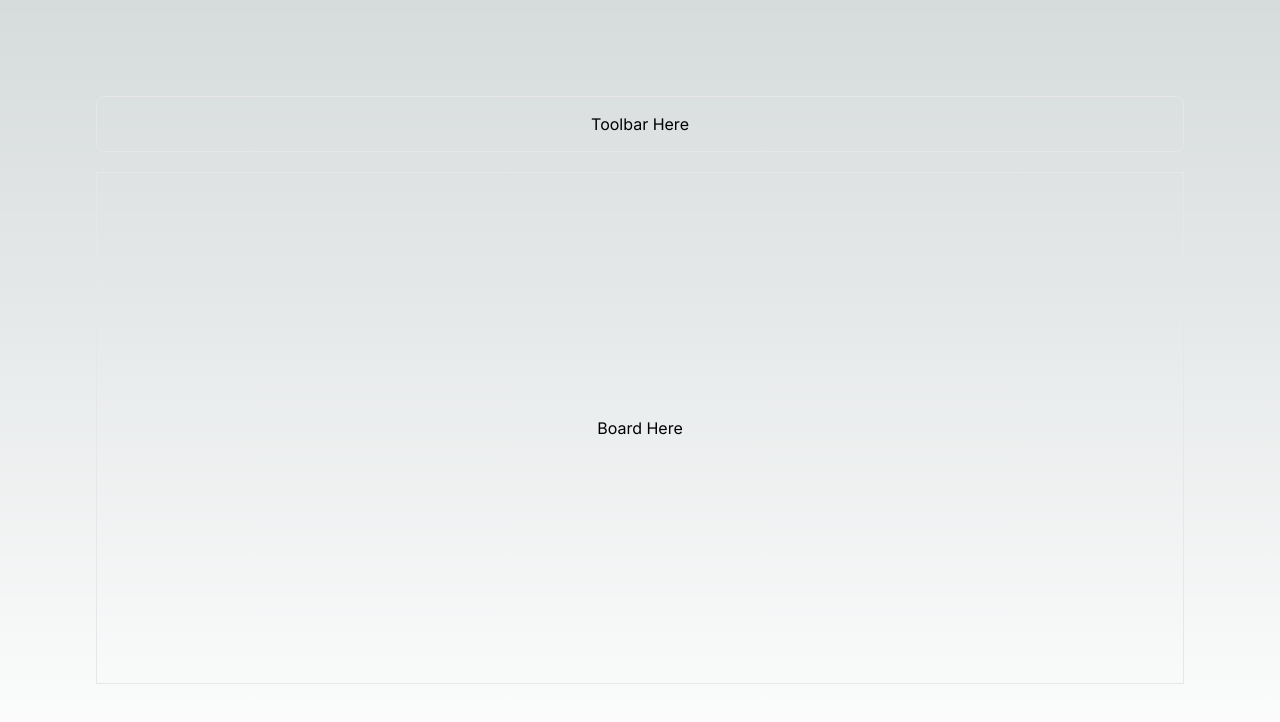
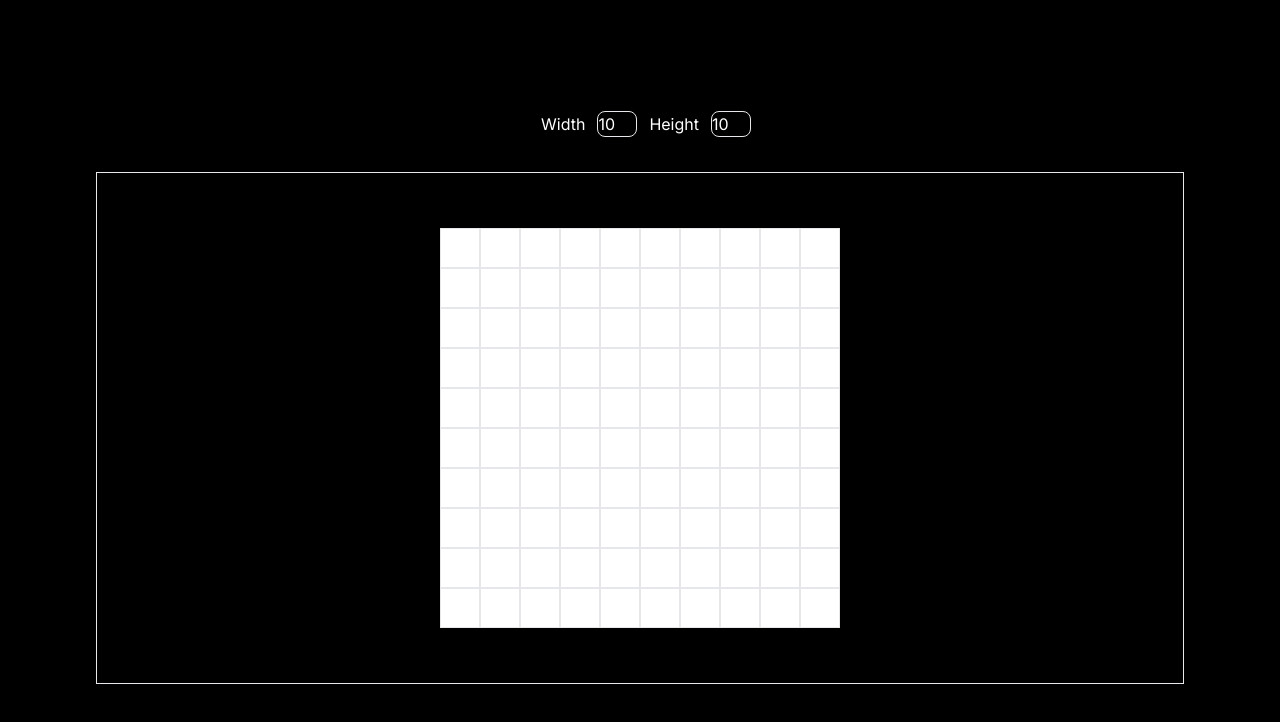
Before and after one commit to Malizma333/kakuro-solver, a Next.js app: page / in a window 1280 px wide. Shown: the top 722 px of the page. Built offline with nearby package versions, Linux system fonts and the light colour scheme.

Commit message:
basic board creation

```diff
--- /dev/null
+++ b/src/lib/board.ts
@@ -0,0 +1,60 @@
+const boardConstraints = {min: 5, max: 50, default: 10}
+
+export class Board {
+  static readonly minDimension = 5;
+  static readonly maxDimension = 50;
+  static readonly defaultDimension = 10;
+
+  width: number;
+  height: number;
+  boardState: BoardCell[][] = [];
+
+  constructor(width: number = Board.defaultDimension, height: number = Board.defaultDimension) {
+    this.width = width;
+    this.height = height;
+    this.initBoard();
+  }
+
+  reset(newWidth?: number, newHeight?: number) {
+    this.width = newWidth || this.width;
+    this.height = newHeight || this.height;
+    this.initBoard();
+  }
+
+  initBoard() {
+    this.boardState = [];
+    for(let i = 0; i < this.width; i++) {
+      this.boardState.push([])
+      for(let j = 0; j < this.height; j++) {
+        this.boardState[i].push(new BoardCell(0))
+      }
+    }
+  }
+
+  getCell(i: number, j: number) {
+    return this.boardState[i][j];
+  }
+
+  setCell(i: number, j: number, type: 0 | 1 | 2, data: number[]) {
+    this.boardState[i][j].resetCell(type, data);
+  }
+
+  changeCell(i: number, j: number, data: number[]) {
+    this.boardState[i][j].resetCell(undefined, data);
+  }
+}
+
+class BoardCell {
+  type: 0 | 1 | 2; // Fill | Input | Hint
+  data: number[];
+
+  constructor(type: 0 | 1 | 2) {
+    this.type = type;
+    this.data = [];
+  }
+
+  resetCell(newType?: 0 | 1 | 2, newData?: number[]) {
+    this.type = newType || this.type;
+    this.data = newData || [];
+  }
+}
--- a/src/pages/components/board.tsx
+++ b/src/pages/components/board.tsx
@@ -1,7 +1,15 @@
-export default function Board() {
+import type { Board } from "@/lib/board"
+
+export default function BoardComponent({board}:{board: Board}) {
   return (
     <div className="border w-full flex-1 m-5 flex justify-center items-center">
-      Board Here
+      {board.boardState.map((row,i) =>
+        <ul key={i}>
+          {row.map((cell,j) =>
+            <div key={j} className="border bg-white w-10 h-10"/>
+          )}
+        </ul>
+      )}
     </div>
   )
 }
--- a/src/pages/components/toolbar.tsx
+++ b/src/pages/components/toolbar.tsx
@@ -1,7 +1,36 @@
-export default function Toolbar() {
+import { Board } from "@/lib/board"
+
+export default function ToolbarComponent({board, setWidth, setHeight}:{board: Board, setWidth: Function, setHeight: Function}) {
   return (
-    <div className="border rounded-lg w-full h-14 flex justify-center items-center">
-      Toolbar Here
+    <div className="rounded-lg w-full h-14 flex justify-center items-center">
+      <label className="m-3" htmlFor="width">Width</label>
+      <input className="border rounded-lg bg-black w-10"
+        id="width"
+        type="number"
+        min={Board.minDimension}
+        max={Board.maxDimension}
+        placeholder={Board.defaultDimension.toString()}
+        value={board.width}
+        onChange={(e) => {
+          const newWidth = Math.min(Board.maxDimension, Math.max(Board.minDimension, parseInt(e.target.value)));
+          board.reset(newWidth, undefined);
+          setWidth(newWidth);
+        }}
+      />
+      <label className="m-3" htmlFor="height">Height</label>
+      <input className="border rounded-lg bg-black w-10"
+        id="height"
+        type="number"
+        min={Board.minDimension}
+        max={Board.maxDimension}
+        placeholder={Board.defaultDimension.toString()}
+        value={board.height}
+        onChange={(e) => {
+          const newHeight = Math.min(Board.maxDimension, Math.max(Board.minDimension, parseInt(e.target.value)));
+          board.reset(undefined, newHeight);
+          setHeight(newHeight);
+        }}
+      />
     </div>
   )
 }
--- a/src/pages/index.tsx
+++ b/src/pages/index.tsx
@@ -1,15 +1,22 @@
-import Board from "./components/board";
-import Toolbar from "./components/toolbar";
+import { Board } from "@/lib/board";
+import BoardComponent from "./components/board";
+import ToolbarComponent from "./components/toolbar";
+import { useState } from "react";
 import { Inter } from "next/font/google";
+
 const inter = Inter({ subsets: ["latin"] });
+const board = new Board();
 
 export default function Home() {
+  const [width, setWidth] = useState(board.width);
+  const [height, setHeight] = useState(board.height);
+
   return (
     <main
       className={`flex min-h-screen flex-col items-center justify-between p-24 ${inter.className}`}
     >
-      <Toolbar></Toolbar>
-      <Board></Board>
+      <ToolbarComponent board={board} setWidth={setWidth} setHeight={setHeight}></ToolbarComponent>
+      <BoardComponent board={board}></BoardComponent>
     </main>
   );
 }
--- a/src/styles/globals.css
+++ b/src/styles/globals.css
@@ -3,17 +3,9 @@
 @tailwind utilities;
 
 :root {
-  --foreground-rgb: 0, 0, 0;
-  --background-start-rgb: 214, 219, 220;
-  --background-end-rgb: 255, 255, 255;
-}
-
-@media (prefers-color-scheme: dark) {
-  :root {
-    --foreground-rgb: 255, 255, 255;
-    --background-start-rgb: 0, 0, 0;
-    --background-end-rgb: 0, 0, 0;
-  }
+  --foreground-rgb: 255, 255, 255;
+  --background-start-rgb: 0, 0, 0;
+  --background-end-rgb: 0, 0, 0;
 }
 
 body {
```
